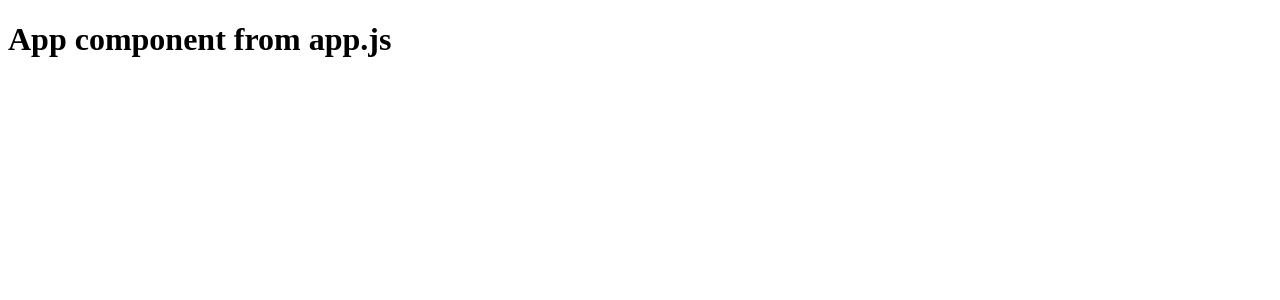
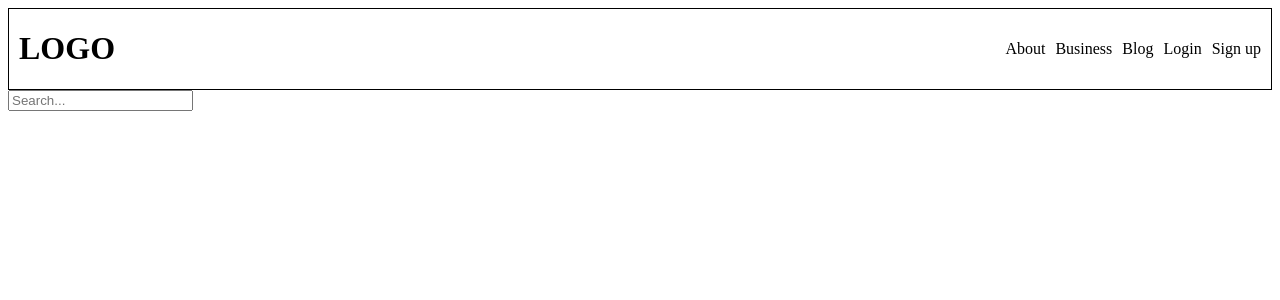
Before and after one commit to vamsy2112/react-proc, a React (Vite) app: page / in a window 1280 px wide. Shown: the top 300 px of the page. Built offline with nearby package versions, Linux system fonts and the light colour scheme.

Commit message:
the fourth day

```diff
--- a/App.js
+++ b/App.js
@@ -1,13 +1,18 @@
 import React from "react";
 import ReactDOM from "react-dom/client";
 
-const AppContainer = () => {
+import Navbar from "./src/Navbar/Navbar";
+import Search from "./src/Search/Search"; // Importing the Search component
+
+const App = () => {
   return (
     <div>
-      <h1>App component from app.js</h1>
+      <Navbar />
+      <Search />
     </div>
   );
 };
 
-const root = ReactDOM.createRoot(document.getElementById("root"));
-root.render(<AppContainer />);
+const root = ReactDOM.createRoot(document.getElementById("root")); // it targets the element with id="root" in the DOM
+
+root.render(<App />); // this will render our react component between the element fetched
--- a/index.html
+++ b/index.html
@@ -6,7 +6,7 @@
     <title>React App</title>
   </head>
   <body>
-    <div id="root"></div>
+    <div id="root" class="root">hello world</div>
 
     <script type="module" src="./App.js"></script>
   </body>
--- a/package.json
+++ b/package.json
@@ -18,6 +18,7 @@
   },
   "homepage": "https://github.com/vamsy2112/react-proc#readme",
   "devDependencies": {
+    "@parcel/transformer-sass": "^2.14.4",
     "parcel": "^2.14.4"
   },
   "dependencies": {
--- /dev/null
+++ b/src/Navbar/Navbar.jsx
@@ -0,0 +1,20 @@
+import React from "react";
+
+import "./Navbar.scss"; // Importing the CSS file for styling
+
+const Navbar = () => {
+  return (
+    <div className="navbar">
+      <h1 className="logo">LOGO</h1>
+      <ul className="nav-list">
+        <li className="nav-list-item">About</li>
+        <li className="nav-list-item">Business</li>
+        <li className="nav-list-item">Blog</li>
+        <li className="nav-list-item">Login</li>
+        <li className="nav-list-item"> Sign up</li>
+      </ul>
+    </div>
+  );
+};
+
+export default Navbar;
--- /dev/null
+++ b/src/Navbar/Navbar.scss
@@ -0,0 +1,19 @@
+.navbar {
+  display: flex;
+  justify-content: space-between;
+  border: 1px solid black;
+  padding: 0 10px;
+}
+
+.nav-list {
+  display: flex;
+  flex-direction: row;
+  list-style-type: none;
+  padding: 0;
+  align-items: center;
+  // justify-content: space-between;
+}
+
+.nav-list-item {
+  margin-left: 10px;
+}
--- /dev/null
+++ b/src/Search/Search.jsx
@@ -0,0 +1,9 @@
+import React from "react";
+
+const Search = () => (
+  <div>
+    <input type="text" placeholder="Search..." />
+  </div>
+);
+
+export default Search;
```
Also changed, not shown: 2 other files (tests, documents, lock files or other folders).
